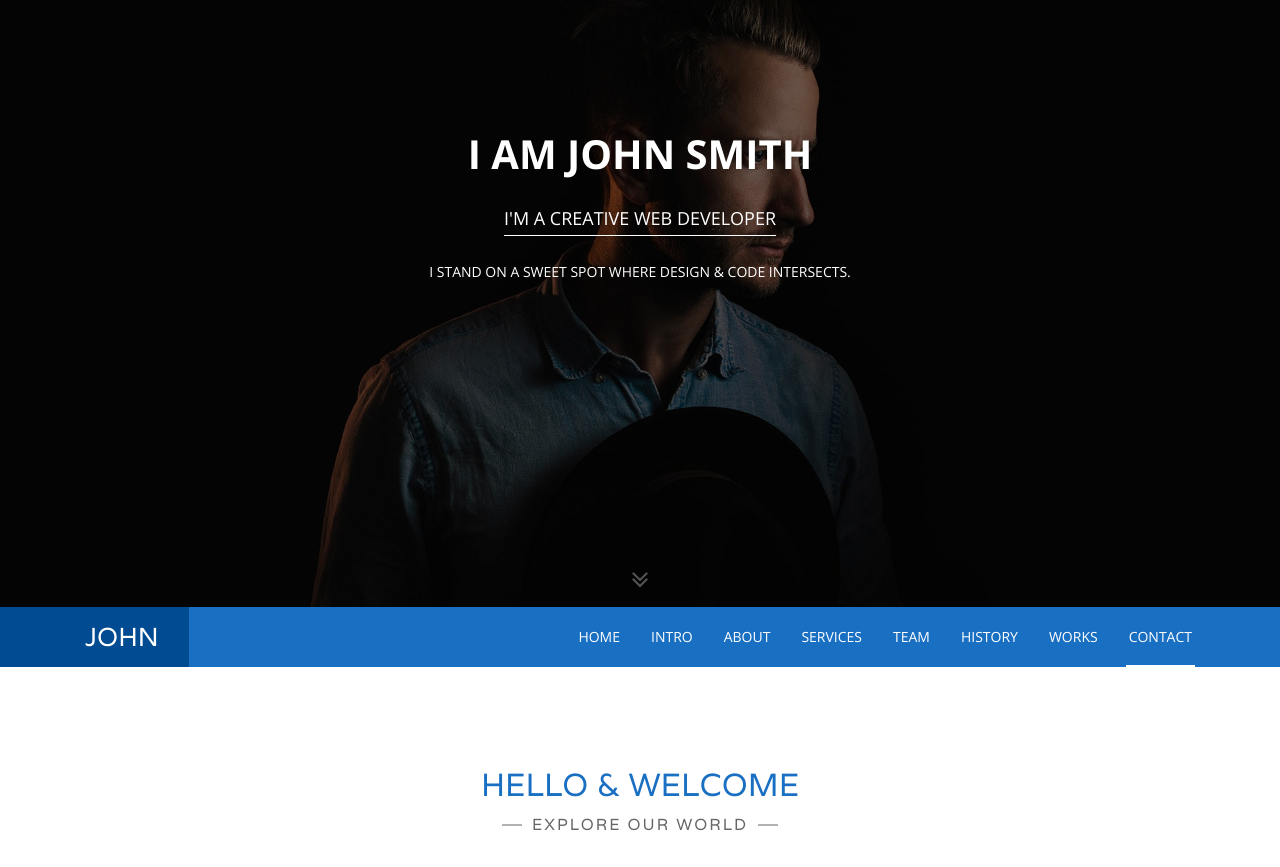
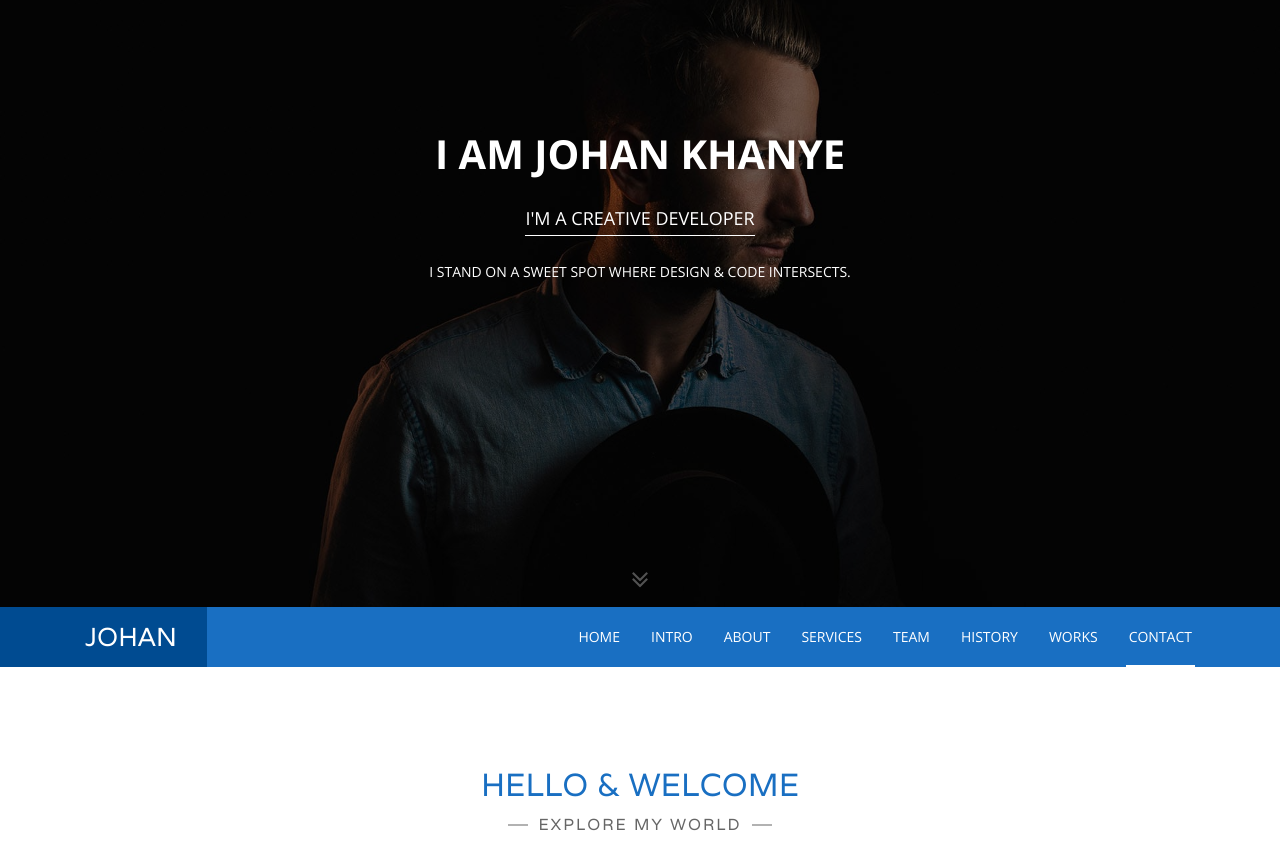
Before and after one commit to Johan-Khanye/johan-khanye.github.io, a plain HTML site: page index.html in a window 1280 px wide. Shown: the part 193-1060 px from the top of the page. Drawn offline with nearby package versions, Linux system fonts and the light colour scheme.

Commit message:
Initial index.php added

```diff
--- a/index.html
+++ b/index.html
@@ -7,7 +7,7 @@
     <meta http-equiv="Content-Type" content="text/html; charset=utf-8">
     <meta http-equiv="X-UA-Compatible" content="IE=edge">
 
-    <title>Pixel Perfect Portfolio</title>
+    <title>Johan Khanye</title>
 
     <meta name="description" content="">
     <meta name="author" content="">
@@ -56,8 +56,8 @@
 
         <!-- Name & Description -->
         <div class="hero-content">
-            <h1>I am John Smith</h1>
-            <p class="hero-job"><span>I'M A CREATIVE WEB DEVELOPER</span></p>
+            <h1>I am Johan Khanye</h1>
+            <p class="hero-job"><span>I'M A CREATIVE DEVELOPER</span></p>
             <p class="hero-job-desc">I STAND ON A SWEET SPOT WHERE DESIGN &amp; CODE INTERSECTS. </p>
 
         </div><!-- /.hero-content -->
@@ -83,7 +83,7 @@
 
                     <!-- Name -->
                     <div class="page-scroll site-logo">
-                        <a href="#top">John</a>
+                        <a href="#top">Johan</a>
                     </div>
 
                 </div><!-- /.navbar-header -->
@@ -117,7 +117,7 @@
 		<section class="site-section section-hello" id="intro">
 			<div class="container">
 				<h2>HELLO &amp; WELCOME</h2>
-				<p class="section-subtitle"><span>EXPLORE OUR WORLD</span></p>
+				<p class="section-subtitle"><span>EXPLORE MY WORLD</span></p>
 				<div class="row">
 					<div class="col-sm-4">
 						<div class="main-service text-right">
```
